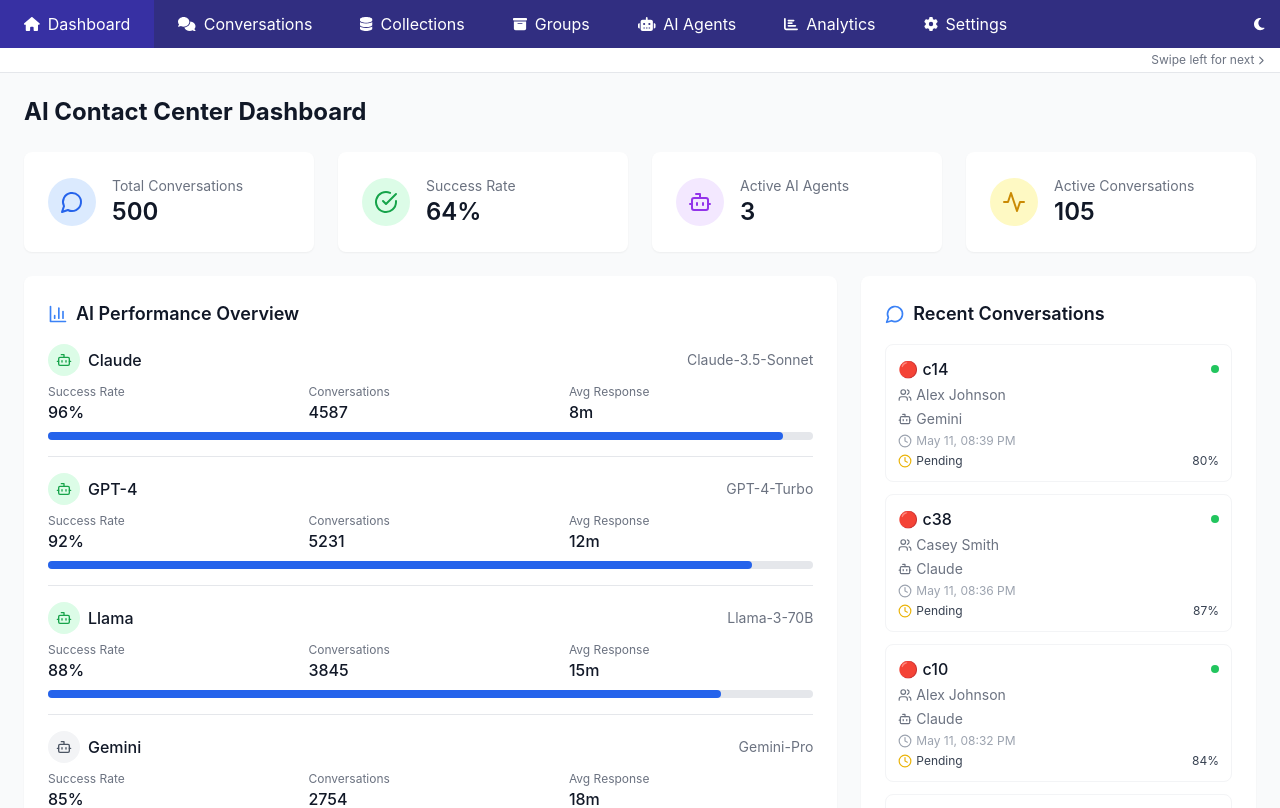
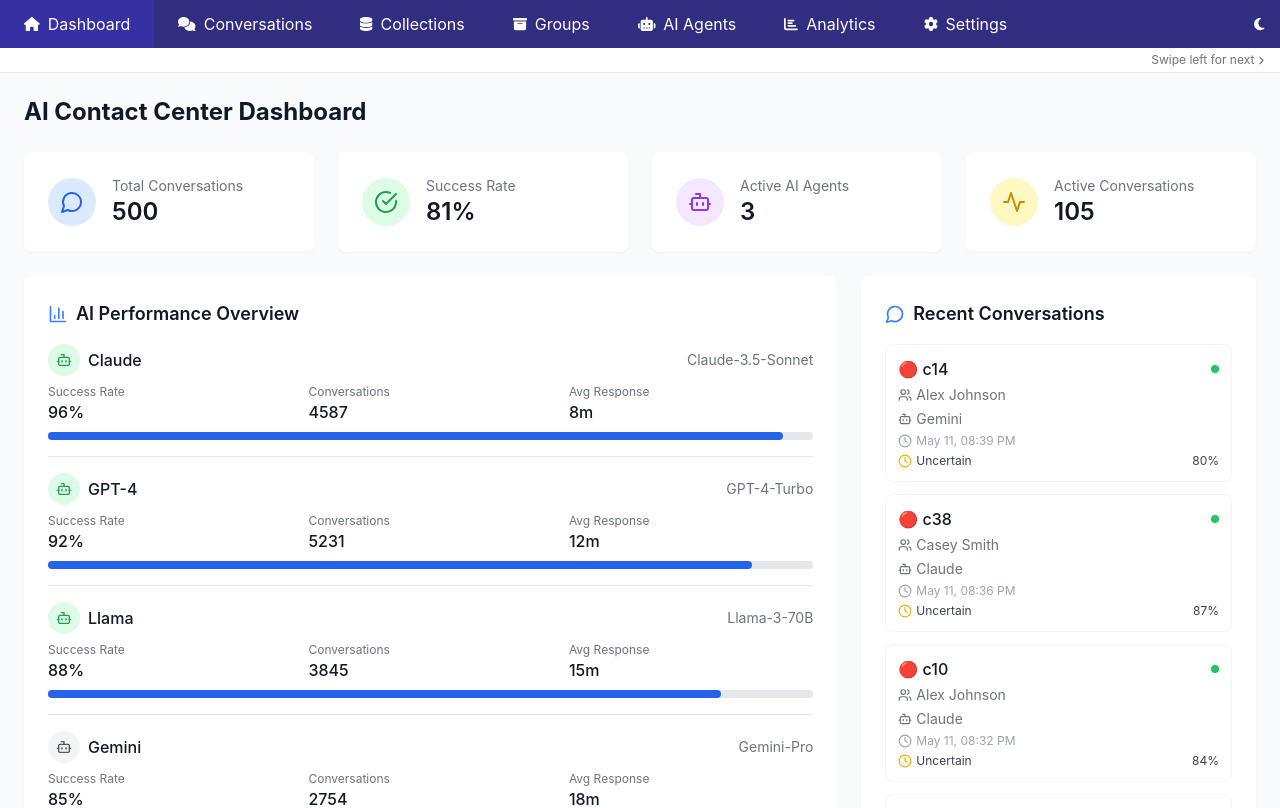
Before and after one commit to BikS2013/agent-monitor, a React (Vite) app: page / in a window 1280 px wide. Shown: the top 808 px of the page. Built offline with nearby package versions, Linux system fonts and the light colour scheme.

Commit message:
conversation api refinement

```diff
--- a/src/components/Dashboard.tsx
+++ b/src/components/Dashboard.tsx
@@ -21,9 +21,12 @@
   const activeConversations = Object.values(conversations).filter(c => c.status === 'active').length;
   const successfulConversations = Object.values(conversations).filter(c => c.conclusion === 'successful').length;
   const unsuccessfulConversations = Object.values(conversations).filter(c => c.conclusion === 'unsuccessful').length;
+  const uncertainConversations = Object.values(conversations).filter(c => c.conclusion === 'uncertain').length;
 
-  const successRate = totalConversations > 0
-    ? Math.round((successfulConversations / totalConversations) * 100)
+  // Calculate success rate based on conversations with definitive outcomes (excluding uncertain)
+  const conversationsWithOutcome = successfulConversations + unsuccessfulConversations;
+  const successRate = conversationsWithOutcome > 0
+    ? Math.round((successfulConversations / conversationsWithOutcome) * 100)
     : 0;
 
   // Sort conversations by timestamp, ensuring most recent are first
@@ -228,7 +231,7 @@
             </div>
           </div>
 
-          <div className="grid grid-cols-2 gap-4 mt-4">
+          <div className="grid grid-cols-3 gap-4 mt-4">
             <div className="flex items-center">
               <div className="w-4 h-4 bg-green-500 rounded-full mr-2"></div>
               <div>
@@ -241,6 +244,13 @@
               <div>
                 <p className={`text-sm ${theme === 'dark' ? 'text-gray-300' : 'text-gray-700'}`}>Unsuccessful</p>
                 <p className={`font-medium ${theme === 'dark' ? 'text-white' : 'text-gray-900'}`}>{unsuccessfulConversations}</p>
+              </div>
+            </div>
+            <div className="flex items-center">
+              <div className="w-4 h-4 bg-yellow-500 rounded-full mr-2"></div>
+              <div>
+                <p className={`text-sm ${theme === 'dark' ? 'text-gray-300' : 'text-gray-700'}`}>Uncertain</p>
+                <p className={`font-medium ${theme === 'dark' ? 'text-white' : 'text-gray-900'}`}>{uncertainConversations}</p>
               </div>
             </div>
           </div>
--- a/src/context/DataContext.tsx
+++ b/src/context/DataContext.tsx
@@ -139,6 +139,11 @@
       }
 
       const conversationsRecord = conversationsResult.data.reduce((record, conversation) => {
+        // Ensure conclusion is one of the valid options
+        if (conversation.conclusion !== 'successful' && conversation.conclusion !== 'unsuccessful') {
+          conversation.conclusion = 'uncertain';
+        }
+
         record[conversation.thread_id] = conversation;
         return record;
       }, {} as Record<string, Conversation>);
@@ -403,6 +408,11 @@
       // Update conversations state with new conversations
       const newConversations = { ...conversations };
       conversationsResult.data.forEach(conversation => {
+        // Ensure conclusion is one of the valid options
+        if (conversation.conclusion !== 'successful' && conversation.conclusion !== 'unsuccessful') {
+          conversation.conclusion = 'uncertain';
+        }
+
         newConversations[conversation.thread_id] = conversation;
       });
       setConversations(newConversations);
--- a/src/data/largeSampleData.ts
+++ b/src/data/largeSampleData.ts
@@ -527,24 +527,21 @@
 
   // Status and conclusion
   const status = isActive ? 'active' : 'closed';
-  let conclusion: 'successful' | 'unsuccessful' | 'pending' = 'pending';
+  let conclusion: 'successful' | 'unsuccessful' | 'uncertain' = 'uncertain';
 
   if (!isActive) {
-    conclusion = Math.random() > 0.2 ? 'successful' : 'unsuccessful';
+    const rand = Math.random();
+    if (rand < 0.7) {
+      conclusion = 'successful';
+    } else if (rand < 0.9) {
+      conclusion = 'unsuccessful';
+    } else {
+      conclusion = 'uncertain';
+    }
   }
 
-  // Priority - recent and active conversations have higher probability of being high priority
+  // Check if conversation is recent
   const isRecent = new Date(startTimestamp).getTime() > Date.now() - 24 * 60 * 60 * 1000;
-  const priorityRoll = Math.random();
-  let priority: 'low' | 'medium' | 'high';
-
-  if (isRecent && isActive) {
-    priority = priorityRoll < 0.4 ? 'high' : priorityRoll < 0.8 ? 'medium' : 'low';
-  } else if (isRecent || isActive) {
-    priority = priorityRoll < 0.2 ? 'high' : priorityRoll < 0.7 ? 'medium' : 'low';
-  } else {
-    priority = priorityRoll < 0.1 ? 'high' : priorityRoll < 0.6 ? 'medium' : 'low';
-  }
 
   // Generate tags
   let tags = [topic];
@@ -555,9 +552,7 @@
     tags.push(statusTagsList[Math.floor(Math.random() * statusTagsList.length)]);
   }
 
-  if (priority === 'high') {
-    tags.push('priority');
-  }
+
 
   if (isRecent) {
     tags.push('recent');
@@ -589,7 +584,6 @@
     messages: messageIds,
     tags,
     resolutionNotes,
-    priority,
     duration,
     messageCount,
     confidence: `${Math.floor(Math.random() * 20 + 80)}%`,
@@ -617,10 +611,10 @@
     };
   }
   else if (name.toLowerCase().includes('priority')) {
-    // High priority filter
+    // Recent conversations filter (as a replacement for priority)
     filterCriteria = {
       multiFactorFilters: [
-        { priority: 'high' }
+        { tags: ['recent'] }
       ]
     };
   }
@@ -740,7 +734,7 @@
   { name: "AI Performance Evaluation", description: "Monitoring AI agent performance metrics" },
   { name: "Customer Support Issues", description: "Tracking customer support interactions" },
   { name: "Technical Problems", description: "Analyzing technical support conversations" },
-  { name: "High Priority Cases", description: "Monitoring high priority customer interactions" },
+  { name: "Recent Cases", description: "Monitoring recent customer interactions" },
   { name: "Billing Inquiries", description: "Conversations related to billing and payments" },
   { name: "Account Management", description: "User account related conversations" },
   { name: "Product Feature Questions", description: "Queries about product features and usage" },
--- a/src/data/sampleData.ts
+++ b/src/data/sampleData.ts
@@ -340,29 +340,28 @@
     // Add messages to the overall message collection
     allMessages = { ...allMessages, ...messages };
 
-    // 70% of closed conversations are successful
+    // 70% of closed conversations are successful, 20% unsuccessful, 10% uncertain
     const conclusion = !isActive ?
-      (Math.random() > 0.3 ? 'successful' : 'unsuccessful') :
-      'pending';
+      (Math.random() > 0.3 ? 'successful' : (Math.random() > 0.33 ? 'unsuccessful' : 'uncertain')) :
+      'uncertain';
 
-    // Random priority with higher likelihood of medium
-    // Make recent conversations have higher priority
-    const priority = i < recentCount ?
-      (Math.random() < 0.7 ? 'high' : 'medium') :
-      (Math.random() < 0.7 ? 'medium' : (Math.random() < 0.5 ? 'low' : 'high'));
+    // Generate tags based on conversation topic
+    const tags: string[] = [];
 
-    // Tags based on message content
+    // Add a tag based on the first message content
     const firstMessage = messages[messageIds[0]];
-    const tags = firstMessage.metadata.tags.slice();
+    const messageContent = firstMessage.content.toLowerCase();
+
+    if (messageContent.includes('account')) tags.push('account-issue');
+    else if (messageContent.includes('billing')) tags.push('billing-issue');
+    else if (messageContent.includes('technical')) tags.push('technical-problem');
+    else if (messageContent.includes('password')) tags.push('password-reset');
+    else tags.push('general-inquiry');
 
     if (conclusion === 'successful') {
       tags.push('resolved');
     } else if (conclusion === 'unsuccessful') {
       tags.push('unresolved');
-    }
-
-    if (priority === 'high') {
-      tags.push('priority');
     }
 
     // Add a 'recent' tag for recent conversations
@@ -392,7 +391,6 @@
       resolutionNotes: conclusion === 'successful' ?
         'Issue resolved to customer satisfaction.' :
         (conclusion === 'unsuccessful' ? 'Customer issue could not be resolved.' : undefined),
-      priority: priority as 'low' | 'medium' | 'high',
       duration,
       messageCount,
       confidence
@@ -464,15 +462,15 @@
       );
     }
     else if (template.name.includes("Priority")) {
-      // High priority filter
+      // Recent conversations filter (as a replacement for priority)
       filterCriteria = {
         multiFactorFilters: [
-          { priority: 'high' }
+          { tags: ['recent'] }
         ]
       };
 
       filteredConversations = conversationIds.filter(cId =>
-        conversations[cId].priority === 'high'
+        conversations[cId].tags.includes('recent')
       );
     }
     else if (template.name.includes("Successful")) {
@@ -604,7 +602,6 @@
 ): Record<string, Group> => {
   const groups: Record<string, Group> = {};
   const collectionIds = Object.keys(collections);
-  const groupPurposes: ('evaluation' | 'security' | 'efficiency')[] = ['evaluation', 'security', 'efficiency'];
 
   // Group templates
   const groupTemplates = [
--- a/src/data/types.ts
+++ b/src/data/types.ts
@@ -15,13 +15,12 @@
   aiAgentName: string;
   aiAgentType: string;
   status: 'active' | 'closed';
-  conclusion: 'successful' | 'unsuccessful' | 'pending';
+  conclusion: 'successful' | 'unsuccessful' | 'uncertain'; // Default is 'uncertain'
   created_at: string;
   updated_at?: string;
   messages: string[]; // Message IDs
   tags: string[];
   resolutionNotes?: string;
-  priority: 'low' | 'medium' | 'high';
   duration: string;
   messageCount: number;
   confidence: string;
@@ -44,7 +43,7 @@
       endDate?: string;
       period?: string;
     };
-    outcomeBased?: 'successful' | 'unsuccessful' | 'all';
+    outcomeBased?: 'successful' | 'unsuccessful' | 'uncertain' | 'all';
     multiFactorFilters?: any[];
   };
   creationTimestamp: string;
--- /dev/null
+++ b/src/utils/conversationUtils.ts
@@ -0,0 +1,62 @@
+/**
+ * Utility functions for conversation data
+ */
+import { Conversation } from '../data/types';
+
+/**
+ * Calculate the status of a conversation based on its updated_at timestamp
+ * A conversation is considered active if it was updated less than 5 minutes ago
+ *
+ * @param conversation The conversation to check
+ * @returns 'active' if updated less than 5 minutes ago, 'closed' otherwise
+ */
+export const calculateStatus = (conversation: Conversation): 'active' | 'closed' => {
+  // If no updated_at timestamp, use created_at
+  const lastUpdateTime = conversation.updated_at || conversation.created_at;
+
+  // Calculate time difference in milliseconds
+  const lastUpdate = new Date(lastUpdateTime);
+  const now = new Date();
+  const diffMs = now.getTime() - lastUpdate.getTime();
+
+  // Convert to minutes
+  const diffMinutes = diffMs / (1000 * 60);
+
+  // Active if less than 5 minutes old
+  return diffMinutes < 5 ? 'active' : 'closed';
+};
+
+/**
+ * Calculate the duration of a conversation based on created_at and updated_at
+ *
+ * @param conversation The conversation to calculate duration for
+ * @returns Duration string in the format "Xm" (X minutes)
+ */
+export const calculateDuration = (conversation: Conversation): string => {
+  const startTime = new Date(conversation.created_at);
+  const endTime = conversation.updated_at ? new Date(conversation.updated_at) : new Date();
+
+  // Calculate duration in minutes
+  const durationMs = endTime.getTime() - startTime.getTime();
+  const durationMinutes = Math.round(durationMs / (1000 * 60));
+
+  return `${durationMinutes}m`;
+};
+
+/**
+ * Format a thread ID to show first 4 and last 4 characters with ellipsis in between
+ * Example: "1234567890abcdef" becomes "1234...cdef"
+ *
+ * @param threadId The thread ID to format
+ * @returns Formatted thread ID
+ */
+export const formatThreadId = (threadId: string): string => {
+  if (!threadId || threadId.length <= 8) {
+    return threadId;
+  }
+
+  const first4 = threadId.substring(0, 4);
+  const last4 = threadId.substring(threadId.length - 4);
+
+  return `${first4}...${last4}`;
+};
```
Also changed, not shown: specs/CONVERSATIONS_API_SPEC.md (+17 -18 lines), src/data/mockData.ts (+7 -7 lines), src/utils/formatters.ts (+2 -17 lines), 1 other file (tests, documents, lock files or other folders).
